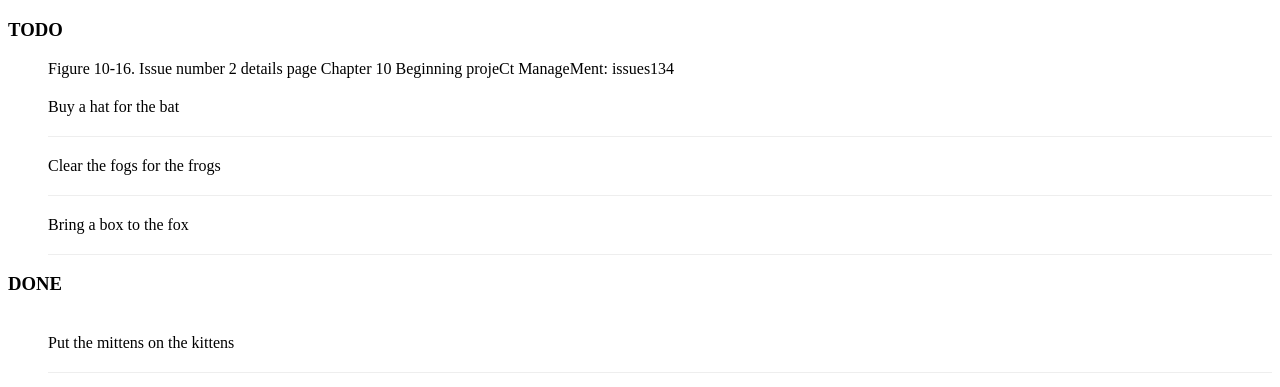
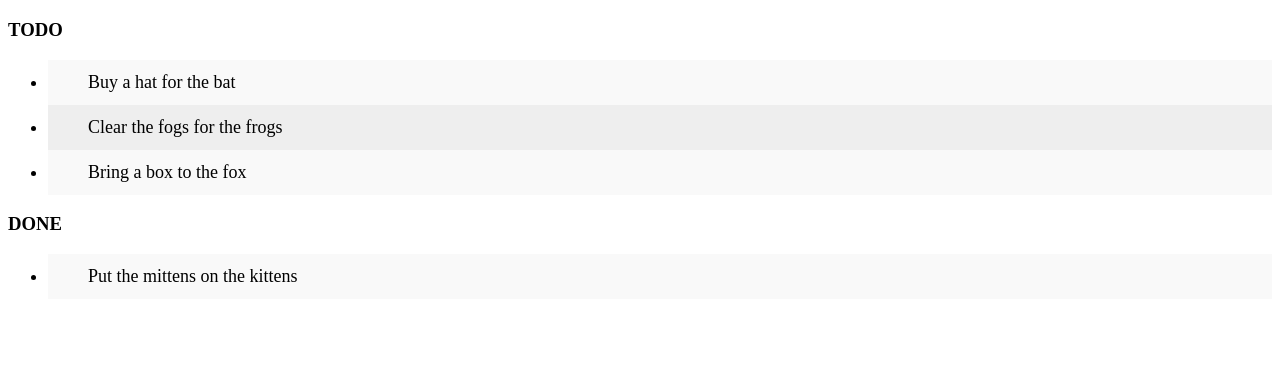
Before and after one commit to karo0420/todo-list, a plain HTML site: page index.html in a window 1280 px wide. Shown: the part 61-448 px from the top of the page. Drawn offline with Linux system fonts and the light colour scheme.

Commit message:
Add basic color changes on item rows.

```diff
--- a/index.html
+++ b/index.html
@@ -10,10 +10,25 @@ text-align:center;
 h3 {
 text-transform: uppercase;
 }
-li {
-overflow: hidden;
-padding: 20px 0;
-border-bottom: 1px solid #eee;
+Figure 12-2. Creation of a new branch
+Chapter 12 Better projeCt ManageMent: pull requests164
+ul {
+margin: 0;
+padding: 0;
+}
+ul li {
+cursor: pointer;
+position: relative;
+padding: 12px 8px 12px 40px;
+background: #eee;
+font-size: 18px;
+transition: 0.2s;
+}
+ul li:nth-child(odd) {
+background: #f9f9f9;
+}
+ul li:hover {
+background: #ddd;
 }
 </style>
 </head>
@@ -21,8 +36,6 @@ border-bottom: 1px solid #eee;
 <h1>TODO list</h1>
 <h3>Todo</h3>
 <ul>
-Figure 10-16. Issue number 2 details page
-Chapter 10 Beginning projeCt ManageMent: issues134
 <li>Buy a hat for the bat</li>
 <li>Clear the fogs for the frogs</li>
 <li>Bring a box to the fox</li>
```
